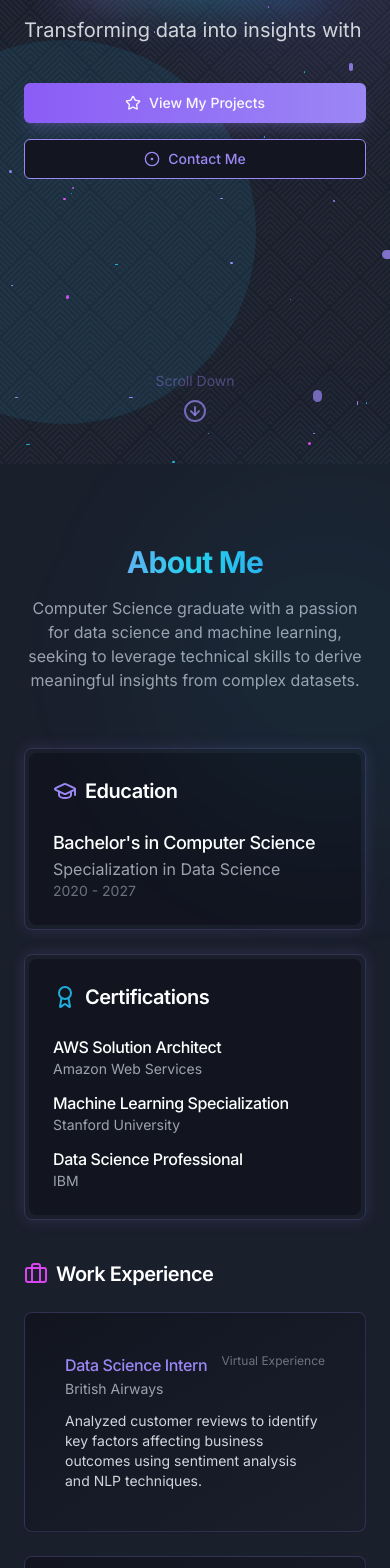
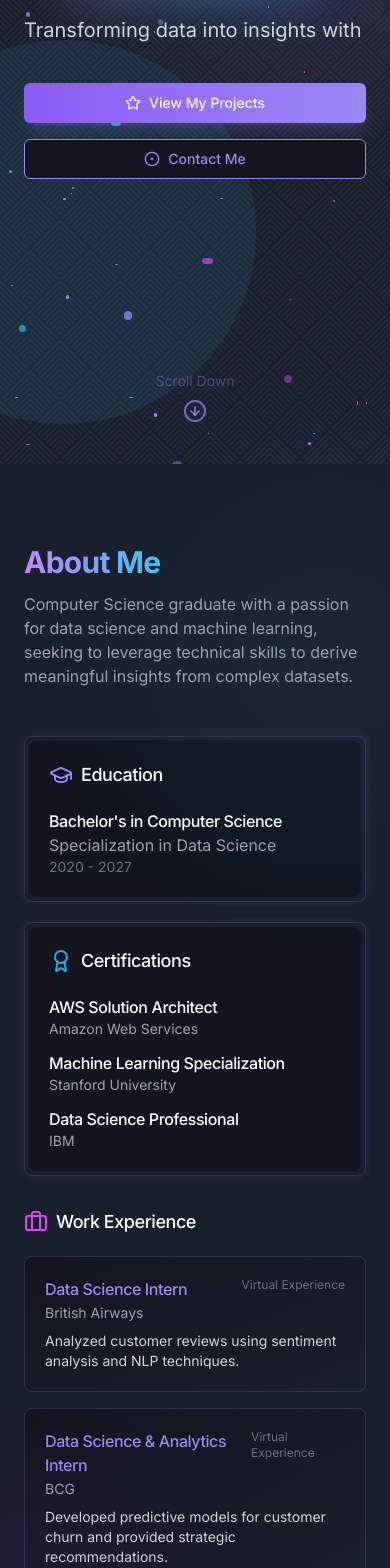
Before and after one commit to DataScyther/DataScyther-Portfolio, a React (Vite) app: page / in a window 390 px wide. Shown: the part 380-1948 px from the top of the page. Built offline with nearby package versions, Linux system fonts and the light colour scheme.

Commit message:
Refactor: Update all pages and reduce code
Update all pages to improve the user experience and remove unnecessary code.

```diff
--- a/src/components/AboutSection.tsx
+++ b/src/components/AboutSection.tsx
@@ -1,47 +1,51 @@
+
 import React from 'react';
 import { Card, CardContent } from '@/components/ui/card';
 import { Briefcase, GraduationCap, Award } from 'lucide-react';
+
 const AboutSection: React.FC = () => {
   const experiences = [{
     company: 'British Airways',
     position: 'Data Science Intern',
     period: 'Virtual Experience',
-    description: 'Analyzed customer reviews to identify key factors affecting business outcomes using sentiment analysis and NLP techniques.'
+    description: 'Analyzed customer reviews using sentiment analysis and NLP techniques.'
   }, {
     company: 'BCG',
     position: 'Data Science & Analytics Intern',
     period: 'Virtual Experience',
-    description: 'Developed predictive models for customer churn and provided strategic recommendations based on data-driven insights.'
+    description: 'Developed predictive models for customer churn and provided strategic recommendations.'
   }, {
     company: 'Accenture',
     position: 'Data Analytics Intern',
     period: 'Virtual Experience',
-    description: 'Processed and analyzed large datasets to identify operational efficiencies and business optimization opportunities.'
+    description: 'Processed and analyzed large datasets to identify operational efficiencies.'
   }];
-  return <section id="about" className="py-20 relative">
-      {/* Background elements */}
+
+  return (
+    <section id="about" className="py-20 relative">
+      {/* Simplified background elements */}
       <div className="absolute top-0 -right-32 w-96 h-96 bg-cyber-accent/5 rounded-full blur-3xl"></div>
       <div className="absolute bottom-0 -left-32 w-80 h-80 bg-cyber-pink/5 rounded-full blur-3xl"></div>
 
       <div className="container mx-auto px-6">
-        <div className="text-center mb-14">
-          <h2 className="text-3xl md:text-4xl font-bold gradient-text mb-4">About Me</h2>
-          <p className="text-gray-400 max-w-2xl mx-auto">
+        <div className="text-left mb-12">
+          <h2 className="text-3xl md:text-4xl font-bold gradient-text mb-3">About Me</h2>
+          <p className="text-gray-400 max-w-2xl">
             Computer Science graduate with a passion for data science and machine learning, seeking to leverage technical skills to derive meaningful insights from complex datasets.
           </p>
         </div>
 
-        <div className="grid md:grid-cols-2 gap-10 items-center">
+        <div className="grid md:grid-cols-2 gap-8 items-start">
           <div>
             <div className="cyber-border p-1 overflow-hidden">
-              <div className="gradient-border w-full bg-cyber-darker p-6 rounded-lg">
-                <h3 className="text-xl font-semibold mb-6 flex items-center">
+              <div className="w-full bg-cyber-darker p-5 rounded-lg">
+                <h3 className="text-lg font-medium mb-5 flex items-center">
                   <GraduationCap className="mr-2 text-cyber-light" />
                   Education
                 </h3>
-                <div className="space-y-4">
+                <div className="space-y-3">
                   <div>
-                    <h4 className="text-lg font-medium">Bachelor's in Computer Science</h4>
+                    <h4 className="text-base font-medium">Bachelor's in Computer Science</h4>
                     <p className="text-gray-400">Specialization in Data Science</p>
                     <p className="text-sm text-gray-500">2020 - 2027</p>
                   </div>
@@ -49,23 +53,23 @@ const AboutSection: React.FC = () => {
               </div>
             </div>
 
-            <div className="cyber-border p-1 overflow-hidden mt-6">
-              <div className="gradient-border w-full bg-cyber-darker p-6 rounded-lg">
-                <h3 className="text-xl font-semibold mb-6 flex items-center">
+            <div className="cyber-border p-1 overflow-hidden mt-5">
+              <div className="w-full bg-cyber-darker p-5 rounded-lg">
+                <h3 className="text-lg font-medium mb-5 flex items-center">
                   <Award className="mr-2 text-cyber-accent" />
                   Certifications
                 </h3>
                 <div className="space-y-3">
                   <div>
-                    <h4 className="text-md font-medium">AWS Solution Architect</h4>
+                    <h4 className="text-base font-medium">AWS Solution Architect</h4>
                     <p className="text-sm text-gray-400">Amazon Web Services</p>
                   </div>
                   <div>
-                    <h4 className="text-md font-medium">Machine Learning Specialization</h4>
+                    <h4 className="text-base font-medium">Machine Learning Specialization</h4>
                     <p className="text-sm text-gray-400">Stanford University</p>
                   </div>
                   <div>
-                    <h4 className="text-md font-medium">Data Science Professional</h4>
+                    <h4 className="text-base font-medium">Data Science Professional</h4>
                     <p className="text-sm text-gray-400">IBM</p>
                   </div>
                 </div>
@@ -73,13 +77,14 @@ const AboutSection: React.FC = () => {
             </div>
           </div>
 
-          <div className="space-y-6">
-            <h3 className="text-xl font-semibold mb-6 flex items-center">
+          <div className="space-y-4">
+            <h3 className="text-lg font-medium mb-5 flex items-center">
               <Briefcase className="mr-2 text-cyber-pink" />
               Work Experience
             </h3>
 
-            {experiences.map((exp, index) => <Card key={index} className="data-card">
+            {experiences.map((exp, index) => (
+              <Card key={index} className="data-card">
                 <CardContent className="p-0">
                   <div className="p-4">
                     <div className="flex justify-between items-start">
@@ -87,13 +92,16 @@ const AboutSection: React.FC = () => {
                       <span className="text-xs text-gray-500">{exp.period}</span>
                     </div>
                     <p className="text-sm text-gray-400 mt-0.5">{exp.company}</p>
-                    <p className="text-sm mt-3 text-gray-300">{exp.description}</p>
+                    <p className="text-sm mt-2 text-gray-300">{exp.description}</p>
                   </div>
                 </CardContent>
-              </Card>)}
+              </Card>
+            ))}
           </div>
         </div>
       </div>
-    </section>;
+    </section>
+  );
 };
+
 export default AboutSection;
--- a/src/components/ProjectsSection.tsx
+++ b/src/components/ProjectsSection.tsx
@@ -8,7 +8,7 @@ const ProjectsSection: React.FC = () => {
   const projects = [
     {
       title: "UPI QR Code Generator",
-      description: "A web application that generates UPI QR codes for seamless payments, supporting multiple UPI providers and custom payment amounts.",
+      description: "A web application that generates UPI QR codes for seamless payments.",
       tags: ["JavaScript", "React", "QR Code API", "Payment Integration"],
       image: "https://placehold.co/600x400/1A1F2C/9b87f5?text=QR+Generator",
       githubUrl: "#",
@@ -17,7 +17,7 @@ const ProjectsSection: React.FC = () => {
     },
     {
       title: "4D Musical Spheres with Ripple Effect",
-      description: "An interactive 3D visualization that transforms music into dynamic spheres with ripple effects, creating a synesthetic experience.",
+      description: "An interactive 3D visualization that transforms music into dynamic spheres.",
       tags: ["Three.js", "WebAudio API", "JavaScript", "3D Visualization"],
       image: "https://placehold.co/600x400/1A1F2C/1EAEDB?text=3D+Visualization",
       githubUrl: "#",
@@ -26,7 +26,7 @@ const ProjectsSection: React.FC = () => {
     },
     {
       title: "Sentiment Analysis Dashboard",
-      description: "A machine learning-powered dashboard that analyzes customer reviews and social media mentions to extract sentiment and key insights.",
+      description: "A machine learning-powered dashboard that analyzes customer reviews.",
       tags: ["Python", "NLP", "BERT", "ReactJS", "D3.js"],
       image: "https://placehold.co/600x400/1A1F2C/D946EF?text=Sentiment+Analysis",
       githubUrl: "#",
@@ -53,20 +53,20 @@ const ProjectsSection: React.FC = () => {
   };
 
   return (
-    <section id="projects" className="py-24 relative">
-      {/* Background decorative elements - more subtle */}
+    <section id="projects" className="py-20 relative">
+      {/* Simplified background elements */}
       <div className="absolute top-40 -left-40 w-80 h-80 bg-cyber-blue/3 rounded-full blur-3xl"></div>
       <div className="absolute bottom-20 -right-20 w-80 h-80 bg-cyber-pink/3 rounded-full blur-3xl"></div>
 
       <div className="container mx-auto px-6">
-        <div className="text-left max-w-4xl mx-auto mb-16">
-          <h2 className="text-3xl md:text-4xl font-bold gradient-text mb-4">Featured Projects</h2>
+        <div className="text-left max-w-4xl mx-auto mb-12">
+          <h2 className="text-3xl md:text-4xl font-bold gradient-text mb-3">Featured Projects</h2>
           <p className="text-gray-400">
-            A showcase of my work in data science, visualization, and web development, demonstrating practical applications of my technical skills.
+            A showcase of my work in data science, visualization, and web development.
           </p>
         </div>
 
-        <div className="grid grid-cols-1 md:grid-cols-2 lg:grid-cols-3 gap-8">
+        <div className="grid grid-cols-1 md:grid-cols-2 lg:grid-cols-3 gap-6">
           {projects.map((project, index) => (
             <Card
               key={index}
@@ -77,17 +77,17 @@ const ProjectsSection: React.FC = () => {
                 <img
                   src={project.image}
                   alt={project.title}
-                  className="w-full h-full object-cover transition-transform duration-700 group-hover:scale-105"
+                  className="w-full h-full object-cover transition-transform duration-500 group-hover:scale-105"
                 />
                 <div className="absolute top-3 left-3 bg-cyber-darker/80 p-2 rounded-md z-20">
                   {project.icon}
                 </div>
               </div>
 
-              <CardContent className="flex-grow p-6">
+              <CardContent className="flex-grow p-5">
                 <h3 className="text-xl font-medium mb-2 text-white">{project.title}</h3>
-                <p className="text-gray-400 text-sm mb-4">{project.description}</p>
-                <div className="flex flex-wrap gap-2 mt-4">
+                <p className="text-gray-400 text-sm mb-3">{project.description}</p>
+                <div className="flex flex-wrap gap-2">
                   {project.tags.map((tag, tagIndex) => (
                     <span
                       key={tagIndex}
@@ -99,7 +99,7 @@ const ProjectsSection: React.FC = () => {
                 </div>
               </CardContent>
 
-              <CardFooter className="border-t border-cyber-light/10 p-4 pt-4 space-x-3">
+              <CardFooter className="border-t border-cyber-light/10 p-4 pt-3 space-x-3">
                 <Button
                   variant="outline"
                   size="sm"
@@ -126,12 +126,11 @@ const ProjectsSection: React.FC = () => {
           ))}
         </div>
 
-        <div className="mt-14 flex justify-center">
+        <div className="mt-12 flex justify-center">
           <Button
             variant="outline"
             className="border-cyber-light text-cyber-light hover:bg-cyber-light/10"
-            size="lg"
-            onClick={(e) => scrollToSection('#contact', e)}
+            onClick={(e) => scrollToSection('contact', e)}
           >
             <a href="#contact">Contact About Projects</a>
           </Button>
--- a/src/index.css
+++ b/src/index.css
@@ -60,15 +60,15 @@
   }
 
   .cyber-border {
-    @apply border border-cyber-light/20 rounded-lg shadow-[0_0_15px_rgba(155,135,245,0.15)];
+    @apply border border-cyber-light/20 rounded-lg shadow-[0_0_10px_rgba(155,135,245,0.12)];
   }
 
   .data-card {
-    @apply cyber-border p-6 bg-gradient-to-br from-cyber-darker to-cyber-dark hover:from-cyber-dark hover:to-cyber-darker transition-all duration-300;
+    @apply cyber-border p-1 bg-gradient-to-br from-cyber-darker to-cyber-dark hover:from-cyber-dark hover:to-cyber-darker transition-all duration-300;
   }
 
   .neo-brutalism {
-    @apply border-2 border-black shadow-[4px_4px_0_0_rgba(0,0,0,1)] rounded-lg transition-all hover:translate-x-[2px] hover:translate-y-[2px] hover:shadow-[2px_2px_0_0_rgba(0,0,0,1)];
+    @apply border-2 border-black shadow-[3px_3px_0_0_rgba(0,0,0,1)] rounded-lg transition-all hover:translate-x-[1px] hover:translate-y-[1px] hover:shadow-[2px_2px_0_0_rgba(0,0,0,1)];
   }
 
   .glow-effect {
@@ -76,10 +76,10 @@
   }
 
   .glow-effect::before {
-    @apply absolute content-[''] inset-0 rounded-lg bg-gradient-to-r from-purple-500 to-blue-500 -z-10 blur-xl opacity-40;
+    @apply absolute content-[''] inset-0 rounded-lg bg-gradient-to-r from-purple-500 to-blue-500 -z-10 blur-lg opacity-30;
   }
 
-  /* Animated highlight on hover */
+  /* Simplified hover effect */
   .highlight-on-hover {
     @apply relative overflow-hidden;
   }
@@ -95,7 +95,7 @@
 
   /* Glass card effect */
   .glass-card {
-    @apply bg-white/5 backdrop-blur-md border border-white/10 rounded-xl shadow-xl;
+    @apply bg-white/5 backdrop-blur-md border border-white/10 rounded-xl shadow-lg;
   }
 
   /* Section transitions */
@@ -105,31 +105,30 @@
 
   /* Reduced animation intensity */
   .animate-pulse-glow {
-    animation: pulse-glow 4s ease-in-out infinite;
-    animation-duration: 6s;
+    animation: pulse-glow 5s ease-in-out infinite;
   }
 
   /* Smoother animations */
   @keyframes pulse-glow {
     0% {
       opacity: 0.5;
-      filter: brightness(0.8);
+      filter: brightness(0.9);
     }
     50% {
-      opacity: 1;
-      filter: brightness(1.2);
+      opacity: 0.8;
+      filter: brightness(1.1);
     }
     100% {
       opacity: 0.5;
-      filter: brightness(0.8);
+      filter: brightness(0.9);
     }
   }
 
   /* Fade-in animation for section content */
   .fade-in {
     opacity: 0;
-    transform: translateY(10px);
-    animation: fadeIn 0.8s ease-out forwards;
+    transform: translateY(8px);
+    animation: fadeIn 0.7s ease-out forwards;
   }
 
   @keyframes fadeIn {
--- a/src/pages/Index.tsx
+++ b/src/pages/Index.tsx
@@ -18,16 +18,16 @@ const Index = () => {
         <section id="home">
           <HeroSection />
         </section>
-        <section id="about" className="scroll-mt-20">
+        <section id="about" className="scroll-mt-24">
           <AboutSection />
         </section>
-        <section id="skills" className="scroll-mt-20">
+        <section id="skills" className="scroll-mt-24">
           <SkillsSection />
         </section>
-        <section id="projects" className="scroll-mt-20">
+        <section id="projects" className="scroll-mt-24">
           <ProjectsSection />
         </section>
-        <section id="contact" className="scroll-mt-20">
+        <section id="contact" className="scroll-mt-24">
           <ContactSection />
         </section>
       </main>
```
Also changed, not shown: src/components/Footer.tsx (+7 -7 lines), src/components/SkillsSection.tsx (+22 -45 lines).
